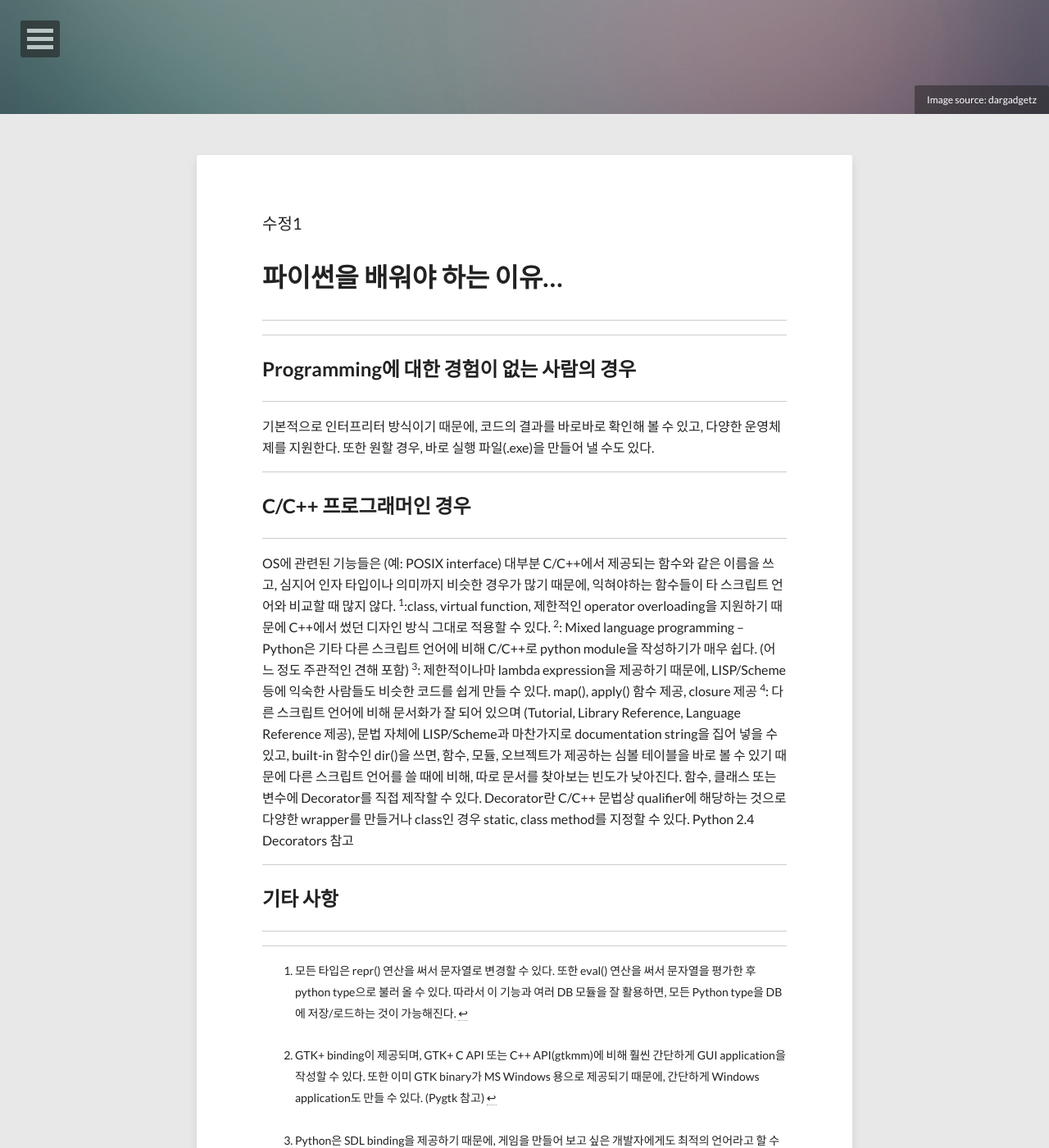
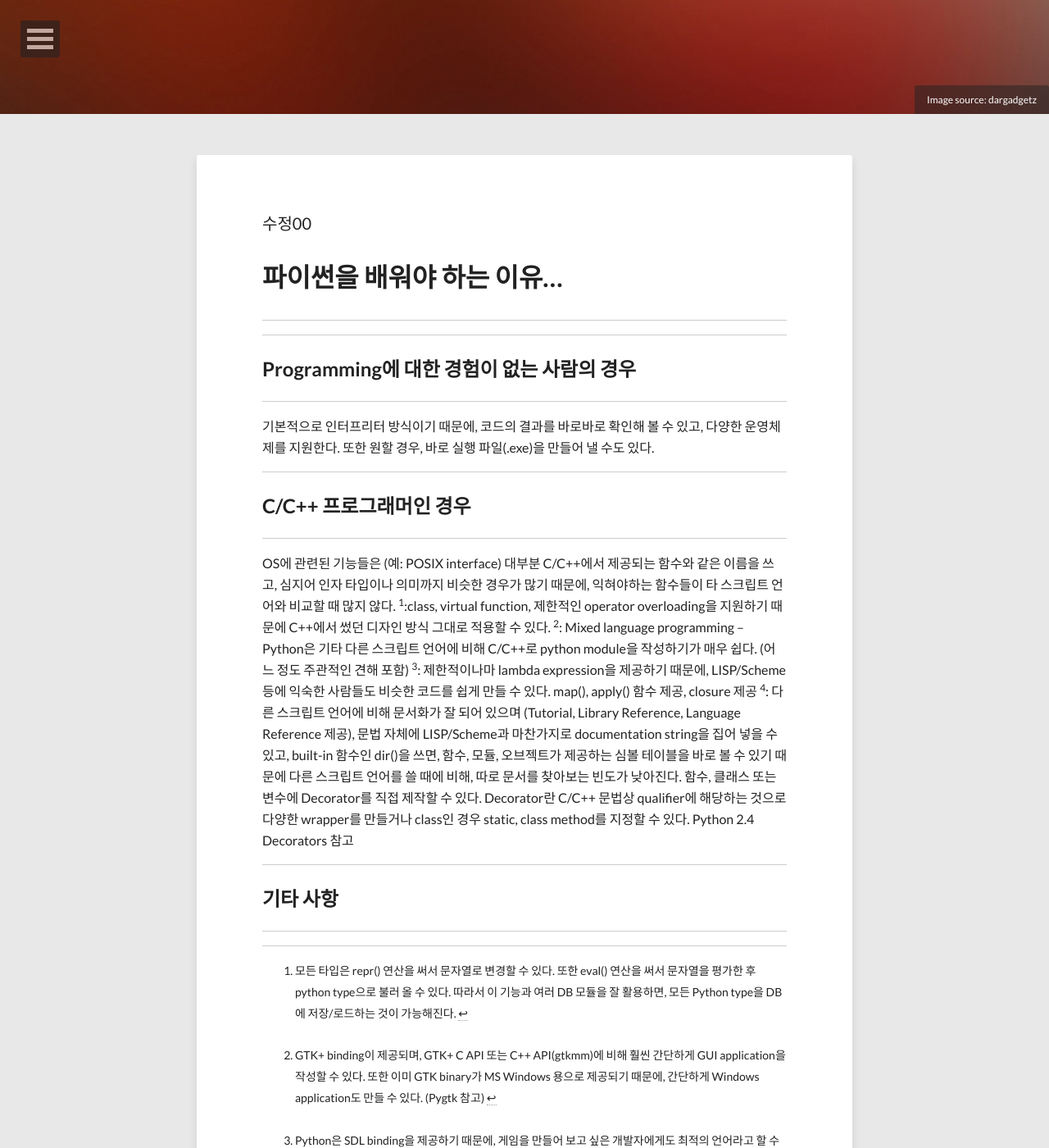
Before and after one commit to geoncheollee/geonblog, a Jekyll site: the page built from index.md, in a window 1280 px wide and 1400 px high, scrolled down 261 px. Shown: the whole window at 82% size. Built offline with Jekyll 4.4.1, drawn with Linux system fonts in a browser that asks for light colours; nearby versions of some CDN libraries.

Commit message:
20141102_hong

```diff
--- a/index.md
+++ b/index.md
@@ -2,14 +2,15 @@
 layout: page
 title: Latest Posts
 description: "Describe this nonsense."
-tags: [Jekyll, theme, themes, responsive, blog, modern]
+tags: [Jekyll, theme, install, setup]
 image:
-  feature: abstract-1.jpg
+  feature: abstract-11.jpg
   credit: dargadgetz
   creditlink: http://www.dargadgetz.com/ios-7-abstract-wallpaper-pack-for-iphone-5-and-ipod-touch-retina/
+share: true
 ---
 
-수정1
+수정00
 
 # 파이썬을 배워야 하는 이유...
 ---
```
